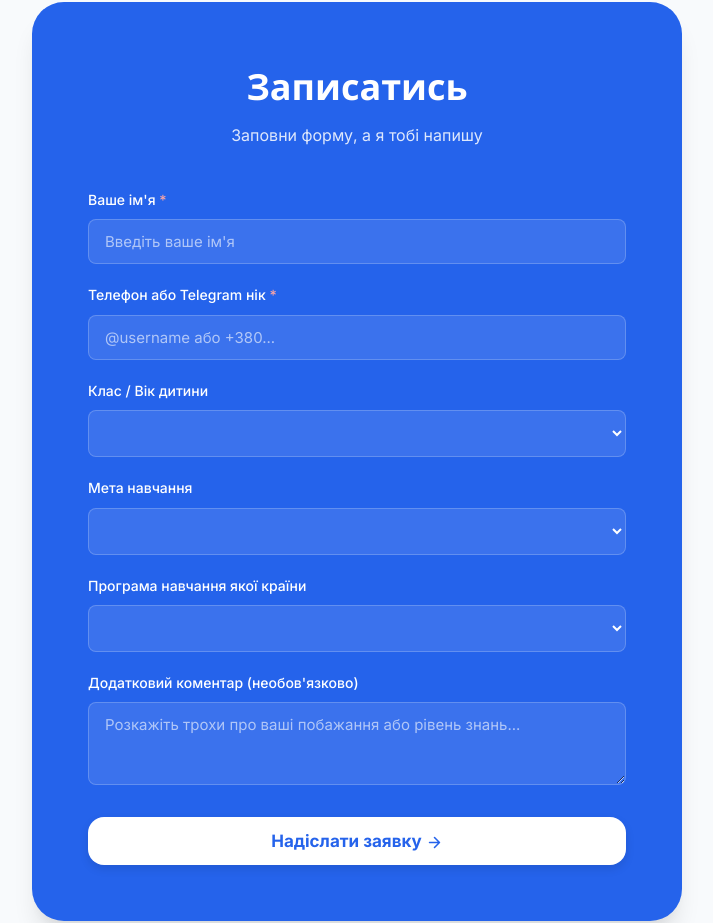
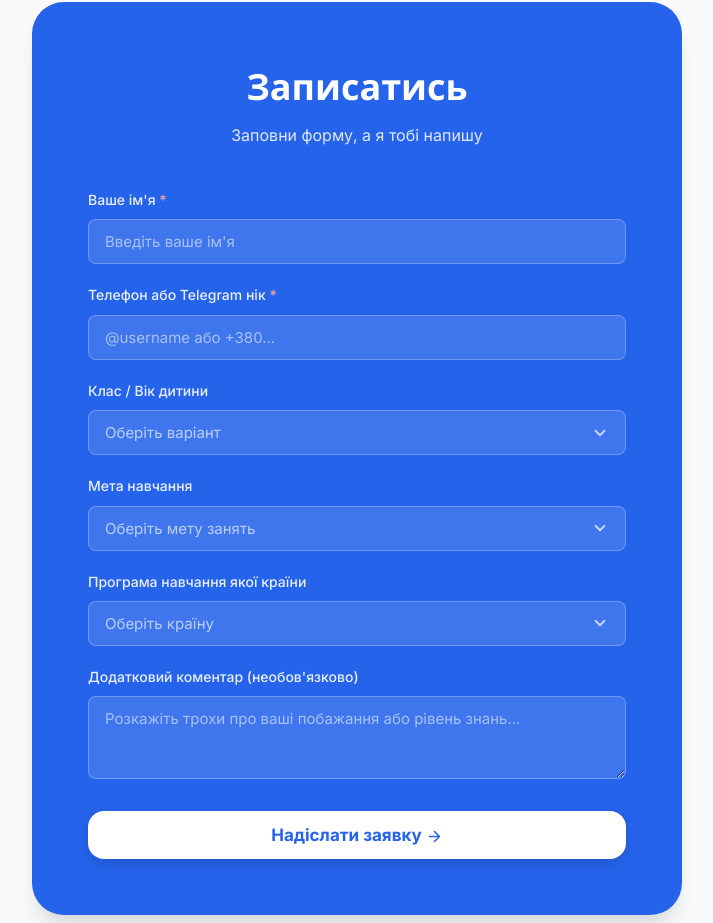
Before and after one commit to Maf1ck/teacher_landing_page, a Vue app: page / in a window 1280 px wide. Shown: the part 5072-5995 px from the top of the page, without its empty margins (283-996 px from the left). Built offline with nearby package versions, Linux system fonts and the light colour scheme.

Commit message:
feat: create TutorSignup component for teacher registration

```diff
--- a/src/components/tutor/TutorSignup.vue
+++ b/src/components/tutor/TutorSignup.vue
@@ -3,6 +3,7 @@ import { useForm, useField } from 'vee-validate'
 import * as yup from 'yup'
 import { useTutorStore } from '../../stores/tutor'
 import TutorIcon from './TutorIcon.vue'
+import FormSelect from './FormSelect.vue'
 
 const store = useTutorStore()
 
@@ -25,7 +26,7 @@ const schema = yup.object({
   comment: yup.string().optional(),
 })
 
-const { handleSubmit, isSubmitting: formSubmitting, meta } = useForm({ validationSchema: schema })
+const { handleSubmit, isSubmitting: formSubmitting } = useForm({ validationSchema: schema })
 
 const { value: name, errorMessage: nameError } = useField<string>('name')
 const { value: contact, errorMessage: contactError } = useField<string>('contact')
@@ -33,6 +34,28 @@ const { value: grade } = useField<string>('grade')
 const { value: goal } = useField<string>('goal')
 const { value: country } = useField<string>('country')
 const { value: comment } = useField<string>('comment')
+
+const gradeOptions = [
+  { value: '1-4', label: 'Молодша школа (1-4 класи)' },
+  { value: '5-9', label: 'Середня школа (5-9 класи)' },
+  { value: '10-11', label: 'Старша школа (10-11 класи)' },
+  { value: 'student', label: 'Студент / Дорослий' },
+]
+
+const goalOptions = [
+  { value: 'exams', label: 'Підготовка до іспитів (НМТ, ЗНО, SAT)' },
+  { value: 'school', label: 'Підтягнути шкільну програму' },
+  { value: 'adaptation', label: 'Адаптація за кордоном' },
+  { value: 'olympiad', label: 'Олімпіадна математика / Логіка' },
+]
+
+const countryOptions = [
+  { value: 'ukraine', label: 'Україна' },
+  { value: 'poland', label: 'Польща' },
+  { value: 'germany', label: 'Німеччина' },
+  { value: 'austria', label: 'Австрія' },
+  { value: 'usa', label: 'США' },
+]
 
 const onSubmit = handleSubmit(async (values) => {
   store.form.name = values.name
@@ -81,33 +104,33 @@ section#signup.signup-section
 
         // Grade Select
         .form-group
-          label(for="grade") Клас / Вік дитини
-          select(id="grade" v-model="grade")
-            option(value="" disabled selected) Оберіть варіант
-            option(value="1-4") Молодша школа (1-4 класи)
-            option(value="5-9") Середня школа (5-9 класи)
-            option(value="10-11") Старша школа (10-11 класи)
-            option(value="student") Студент / Дорослий
+          label Клас / Вік дитини
+          FormSelect(
+            v-model="grade"
+            :options="gradeOptions"
+            placeholder="Оберіть варіант"
+            id="grade"
+          )
 
         // Goal Select
         .form-group
-          label(for="goal") Мета навчання
-          select(id="goal" v-model="goal")
-            option(value="" disabled selected) Оберіть мету занять
-            option(value="exams") Підготовка до іспитів (НМТ, ЗНО, SAT)
-            option(value="school") Підтягнути шкільну програму
-            option(value="adaptation") Адаптація за кордоном
-            option(value="olympiad") Олімпіадна математика / Логіка
+          label Мета навчання
+          FormSelect(
+            v-model="goal"
+            :options="goalOptions"
+            placeholder="Оберіть мету занять"
+            id="goal"
+          )
 
+        // Country Select
         .form-group
-          label(for="country") Програма навчання якої країни
-          select(id="country" v-model="country")
-            option(value="" disabled selected) Оберіть країну
-            option(value="ukraine") Україна
-            option(value="poland") Польща
-            option(value="germany") Німеччина
-            option(value="austria") Австрія
-            option(value="usa") США
+          label Програма навчання якої країни
+          FormSelect(
+            v-model="country"
+            :options="countryOptions"
+            placeholder="Оберіть країну"
+            id="country"
+          )
 
         // Comment Input
         .form-group
@@ -120,7 +143,7 @@ section#signup.signup-section
           )
 
         // Submit Button
-        button.btn.btn-primary.btn-submit(
+        button.btn.btn-submit(
           type="submit"
           :disabled="store.isSubmitting || formSubmitting"
         )
@@ -138,7 +161,7 @@ section#signup.signup-section
             TutorIcon(name="check")
           h3 Заявку надіслано!
           p Дякую за звернення! Я зв'яжуся з вами у найближчий час через вказані контакти для узгодження часу консультації.
-          button.btn.btn-primary(@click="store.closeSuccessMessage") Зрозуміло
+          button.btn.btn-success-close(@click="store.closeSuccessMessage") Зрозуміло
 </template>
 
 <style scoped lang="scss">
@@ -186,6 +209,7 @@ section#signup.signup-section
   label {
     font-size: 14px;
     font-weight: 500;
+    color: rgba(255, 255, 255, 0.9);
   }
 }
 
@@ -194,36 +218,31 @@ section#signup.signup-section
 }
 
 .form-group input,
-.form-group select,
 .form-group textarea {
   padding: 12px 16px;
-  border-radius: var(--radius-sm);
-  border: 1px solid rgba(255, 255, 255, 0.2);
-  background-color: rgba(255, 255, 255, 0.1);
+  border-radius: 8px;
+  border: 1px solid rgba(255, 255, 255, 0.25);
+  background-color: rgba(255, 255, 255, 0.12);
   color: white;
   font-size: 15px;
-  transition: all var(--transition-fast);
+  transition: all 0.2s ease;
+  font-family: inherit;
 
   &::placeholder {
-    color: rgba(255, 255, 255, 0.6);
+    color: rgba(255, 255, 255, 0.55);
   }
 
   &:focus {
     outline: none;
     border-color: white;
-    background-color: rgba(255, 255, 255, 0.15);
-    box-shadow: 0 0 0 3px rgba(255, 255, 255, 0.1);
+    background-color: rgba(255, 255, 255, 0.18);
+    box-shadow: 0 0 0 3px rgba(255, 255, 255, 0.12);
   }
-}
-
-.form-group select option {
-  background-color: var(--color-primary);
-  color: white;
 }
 
 .input-error {
   border-color: #f87171 !important;
-  background-color: rgba(239, 68, 68, 0.1) !important;
+  background-color: rgba(239, 68, 68, 0.12) !important;
 }
 
 .error-msg {
@@ -250,32 +269,33 @@ section#signup.signup-section
   transform: translateY(-4px);
 }
 
+/* Buttons */
 .btn {
   display: inline-flex;
   align-items: center;
   justify-content: center;
   gap: 8px;
-  padding: 12px 24px;
+  padding: 14px 24px;
   border-radius: var(--radius-md);
-  font-weight: 600;
-  font-size: 16px;
+  font-weight: 700;
+  font-size: 17px;
   cursor: pointer;
-  transition: all var(--transition-fast);
+  transition: all 0.2s ease;
   border: none;
+  font-family: inherit;
+  width: 100%;
+  margin-top: 12px;
 }
 
 .btn-submit {
   background-color: white;
   color: var(--color-primary);
-  margin-top: 12px;
-  padding: 14px;
-  font-size: 17px;
-  font-weight: 700;
-  box-shadow: 0 4px 10px rgba(0, 0, 0, 0.1);
+  box-shadow: 0 4px 14px rgba(0, 0, 0, 0.12);
 
   &:hover:not(:disabled) {
     background-color: #f1f5f9;
     transform: translateY(-2px);
+    box-shadow: 0 6px 20px rgba(0, 0, 0, 0.15);
   }
 
   &:disabled {
@@ -319,16 +339,28 @@ section#signup.signup-section
     color: rgba(255, 255, 255, 0.9);
     margin: 0;
   }
+}
 
-  .btn {
+.btn-success-close {
   background-color: white;
   color: var(--color-primary);
+  padding: 12px 32px;
   margin-top: 8px;
   width: 100%;
+  display: inline-flex;
+  align-items: center;
+  justify-content: center;
+  border-radius: var(--radius-md);
+  font-weight: 700;
+  font-size: 16px;
+  cursor: pointer;
+  border: none;
+  font-family: inherit;
+  transition: all 0.2s ease;
 
   &:hover {
     background-color: #f1f5f9;
-    }
+    transform: translateY(-1px);
   }
 }
 
@@ -349,7 +381,7 @@ section#signup.signup-section
 .spinner {
   width: 20px;
   height: 20px;
-  border: 3px solid rgba(37, 99, 235, 0.2);
+  border: 3px solid rgba(37, 99, 235, 0.25);
   border-top-color: var(--color-primary);
   border-radius: 50%;
   animation: spin 1s linear infinite;
```
Lines whose indentation alone changed are shown as unchanged.
